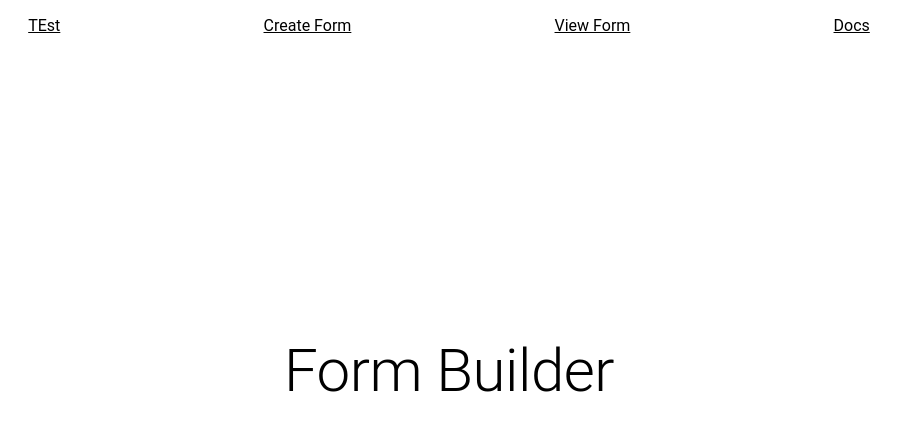
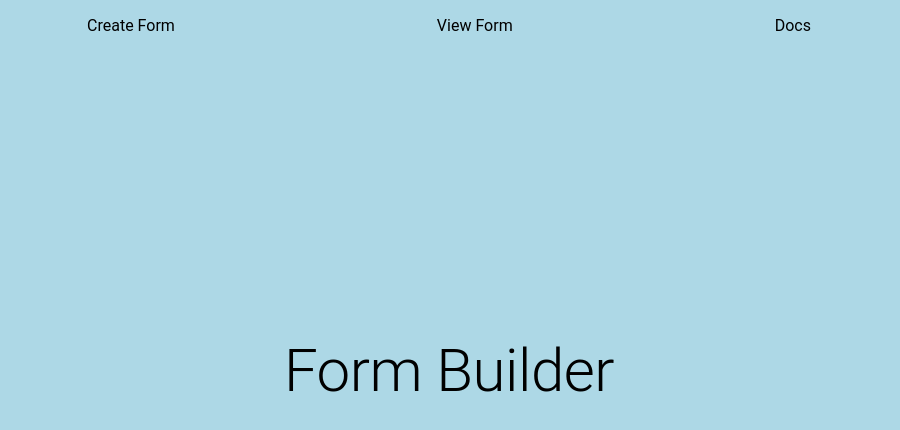
Before and after one commit to Dhrunit/React-form-builder, a React (Create React App) app: page / in a window 1280 px wide. Shown: the top 430 px of the page, without its empty margins (191-1091 px from the left). Built offline with nearby package versions, Linux system fonts and the light colour scheme.

Commit message:
Completed Homepage

```diff
--- a/src/App.css
+++ b/src/App.css
@@ -4,3 +4,7 @@
 	box-sizing: border-box;
 	font-family: 'Roboto', 'Helvetica', 'Arial', sans-serif;
 }
+
+html {
+	background-color: lightblue;
+}
--- a/src/pages/HomePage/HomePage.jsx
+++ b/src/pages/HomePage/HomePage.jsx
@@ -6,10 +6,9 @@ export default function HomePage() {
 	return (
 		<>
 			<LinkContainer>
-				<StyledLink to='/asdas'>TEst</StyledLink>
-				<StyledLink to='/asdas'>Create Form</StyledLink>
-				<StyledLink to='/asdas'>View Form</StyledLink>
-				<StyledLink to='/asdas'>Docs</StyledLink>
+				<StyledLink to='/CreateForm'>Create Form</StyledLink>
+				<StyledLink to='/ViewForm'>View Form</StyledLink>
+				<StyledLink to='/Docs'>Docs</StyledLink>
 			</LinkContainer>
 			<HomePageContainer>
 				<Typography variant='h2'>Form Builder</Typography>
--- a/src/pages/HomePage/style.js
+++ b/src/pages/HomePage/style.js
@@ -13,6 +13,7 @@ export const HomePageContainer = styled.div`
 
 export const StyledLink = styled(Link)`
 	color: black;
+	text-decoration: none;
 `
 export const LinkContainer = styled.div`
 	display: flex;
```
